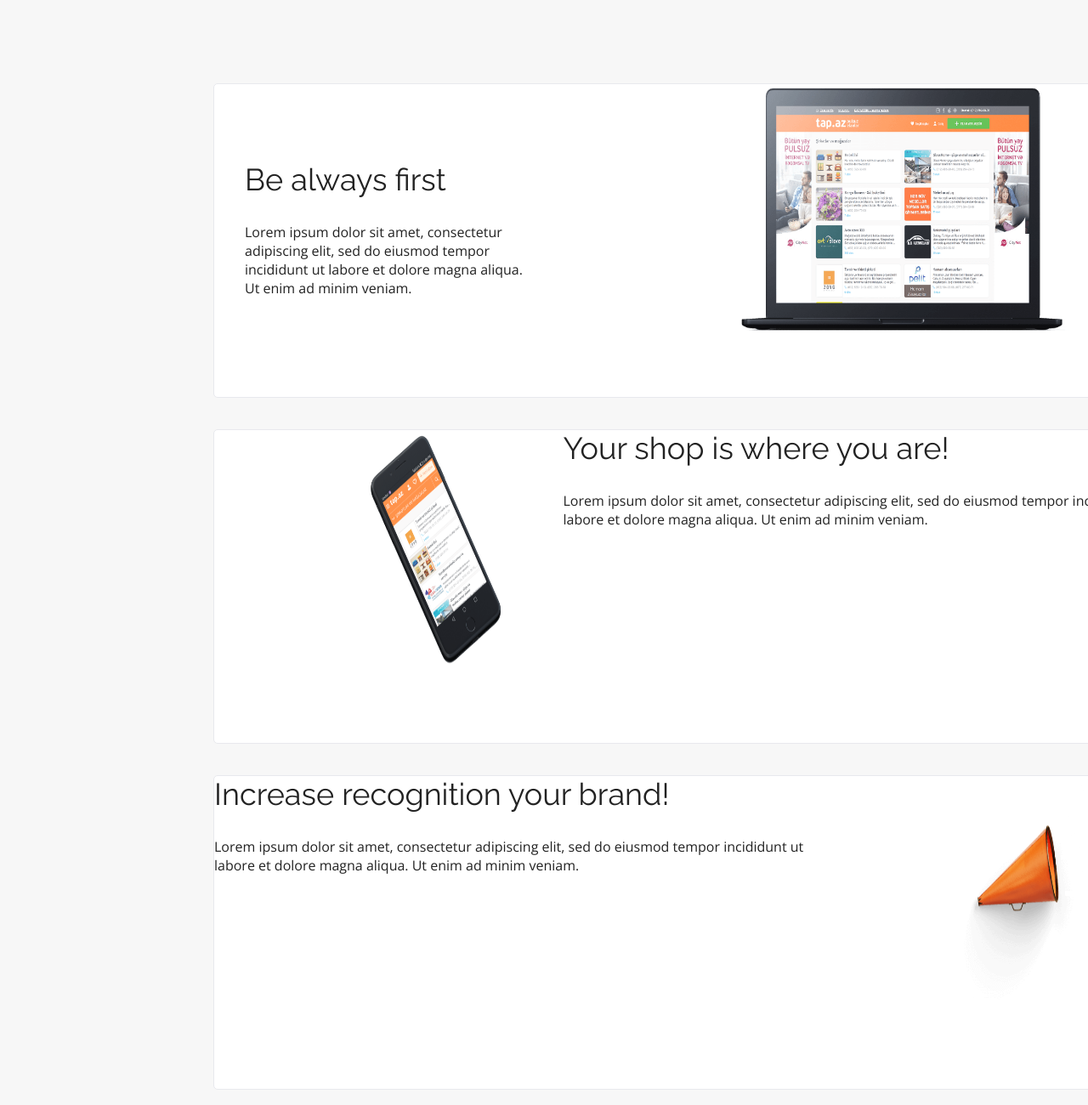
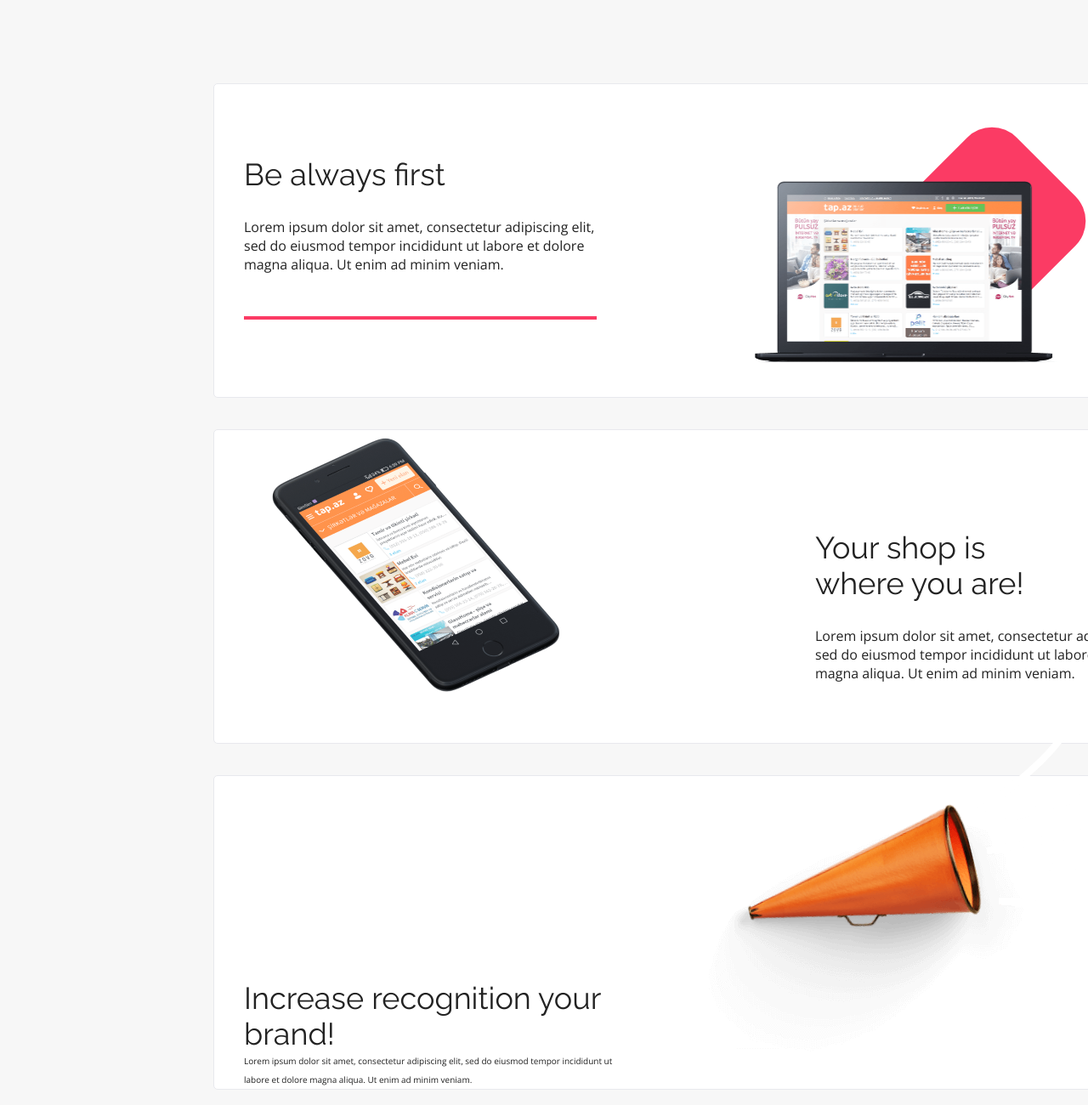
Before and after one commit to klaudiakruba/Warsztat_1_Layout, a plain HTML site: page index.html in a window 1280 px wide. Shown: the part 1460-2760 px from the top of the page at 85% size. Drawn offline with nearby package versions, Linux system fonts and the light colour scheme; a web font is replaced by a local one.

Commit message:
Doracowanie sekcji BE ALWAYS FIRST

```diff
--- a/css/style.css
+++ b/css/style.css
@@ -246,27 +246,27 @@ body {
 .fourth-smaller-container {
     display: flex;
     justify-content: space-between;
-    /*align-items: flex-end;*/
+    align-items: flex-end;
     height: 37rem;
     width: 100%;
     border: 0.1rem solid var(--color-third-grey);
     border-radius: 0.5rem;
     background-color: var(--color-white);
     margin-bottom: 3.7rem;
+    padding-left: 3.5rem;
 }
 
-.fourth-smaller-container-one > .fourth-section-text-box {
-    max-width: 41.5rem;
-    padding: 9.1rem 3.6rem;
 
-
+.fourth-section-text-box {
+   max-width: 41.5rem;
+    font-size: 1.6rem;
 }
 
-.first-text::after {
+.first-box::after {
     content: "";
-    height: 0.4rem solid var(--color-redish);
-    width: 32.7rem;
+    border-bottom: 0.4rem solid var(--color-redish);
     display: block;
+    margin-bottom: 9.1rem;
     margin-top: 5rem;
 }
 
@@ -274,8 +274,8 @@ body {
     padding-bottom: 3rem;
 }
 
-.fourth-section-text-box {
-    font-size: 1.6rem;
+.second-text {
+    line-height: 2.2rem;
 
 }
 
@@ -283,24 +283,60 @@ body {
     line-height: 4.2rem;
 }
 
-.second-text {
-    line-height: 2.2rem;
-    font-size: 1.6rem;
+.fourth-section-images-box-first {
+    position: relative;
+    margin-right: 11.7rem;
+    margin-bottom: 3.8rem;
 }
 
-.fourth-section-img {
-    width: 80%;
-    height: 80%;
+.fourth-section-img-one {
+    position: relative;
+    z-index: 1;
+    width: 386px;
+    height: auto;
+
 }
-
-.fourth-section-images-box {
-    padding-left: 16.9rem;
-
+.background-img-square {
+    z-index: 0;
+    background-color: var(--color-redish);
+    width: 18rem;
+    height: 18rem;
+    border-radius: 4.1rem;
+    transform: rotate(45deg);
+    position: absolute;
+    top: -40px;
+    right: 0;
 }
 
 .fourth-smaller-container:nth-child(2) {
     flex-direction: row-reverse;
+    padding-bottom: 3.8rem;
 }
+
+.second-box {
+    margin-bottom: 3.3rem;
+}
+
+.second-box h2 {
+    max-width: 24.6rem;
+}
+
+.fourth-section-img-two {
+    width: 42.6rem;
+    height: 32.8rem;
+}
+
+
+/*** THIRD BOX ***/
+.double-box {
+
+}
+
+.fourth-section-text-box-three {
+width:62.3rem;
+    margin-right: 6.1rem;
+}
+
 
 
 /*** PRICING ***/
@@ -328,7 +364,6 @@ body {
     flex-direction: column;
     justify-content: center;
     align-items: center;
-
 }
 
 .pricing-tabs-box:nth-child(1) {
@@ -527,15 +562,10 @@ body {
     border-bottom: 0.1rem solid var(--color-fourth-grey);
 }
 
-.form-text-details {
-
-}
-
 .form-text {
     display: flex;
     align-items: flex-start;
 }
-
 
 .form-checkbox {
     display: flex;
@@ -569,7 +599,6 @@ body {
 }
 
 .form-checkbox input:checked + span {
-
     background-image: url(../assets/Checkmark.svg);
     background-size: cover;
 }
--- a/index.html
+++ b/index.html
@@ -91,43 +91,46 @@
 <section class="fourth-section">
     <div class="fourth-main-container">
         <div class="fourth-smaller-container fourth-smaller-container-one">
-            <div class="fourth-section-text-box first-text">
+            <div class="fourth-section-text-box first-box">
                 <h2 class="fourth-section-header headers">Be always first</h2>
                 <p class="second-text">Lorem ipsum dolor sit amet, consectetur adipiscing elit, sed do eiusmod tempor
                     incididunt ut
                     labore et dolore magna aliqua. Ut enim ad minim veniam.</p>
             </div>
-            <div class="fourth-section-images-box">
-                <img src="assets/Macbook.png" alt="Macbook" class="fourth-section-img"/>
+            <div class="fourth-section-images-box-first">
+                <img src="assets/Macbook.png" alt="Macbook" class="fourth-section-img-one"/>
                 <div class="background-img-square"></div>
             </div>
         </div>
 
         <div class="fourth-smaller-container fourth-smaller-container-two">
-            <div class="fourth-section-text-box">
+            <div class="fourth-section-text-box second-box">
                 <h2 class="fourth-section-header headers">Your shop is where you are!</h2>
                 <p class="second-text">Lorem ipsum dolor sit amet, consectetur adipiscing elit, sed do eiusmod tempor
                     incididunt ut
                     labore et dolore magna aliqua. Ut enim ad minim veniam.</p>
             </div>
-            <div class="fourth-section-images-box">
-                <img src="assets/iPhone.png" alt="iPhone" class="fourth-section-img"/>
+            <div class="fourth-section-images-box-second">
+                <img src="assets/iPhone.png" alt="iPhone" class="fourth-section-img-two"/>
                 <div class="background-img-circle"></div>
             </div>
         </div>
 
+        <div class="double-box">
             <div class="fourth-smaller-container fourth-smaller-container-three">
-            <div class="fourth-section-text-box">
+                <div class="fourth-section-text-box-three">
                     <h2 class="fourth-section-header headers">Increase recognition your brand!</h2>
                     <p class="second-text">Lorem ipsum dolor sit amet, consectetur adipiscing elit, sed do eiusmod tempor
                         incididunt ut
                         labore et dolore magna aliqua. Ut enim ad minim veniam.</p>
                 </div>
-            <div class="fourth-section-images-box">
-                <img src="assets/Trumpet.png" alt="Trumpet" class="fourth-section-img"/>
+                <div class="fourth-section-images-box-three">
+                    <img src="assets/Trumpet.png" alt="Trumpet" class="fourth-section-img-three"/>
                     <div class="background-img"></div>
                 </div>
             </div>
+        </div>
+
     </div>
 </section>
 
```
Lines whose indentation alone changed are shown as unchanged.
